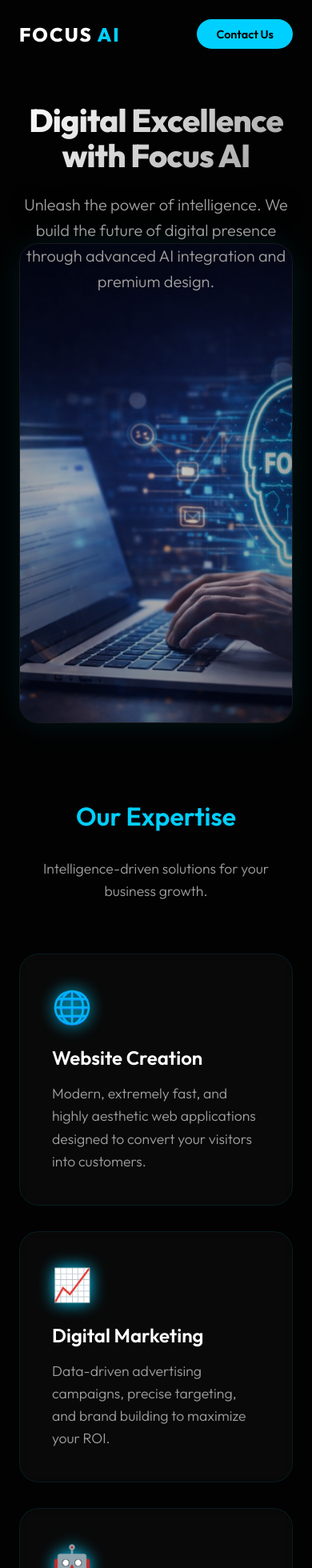
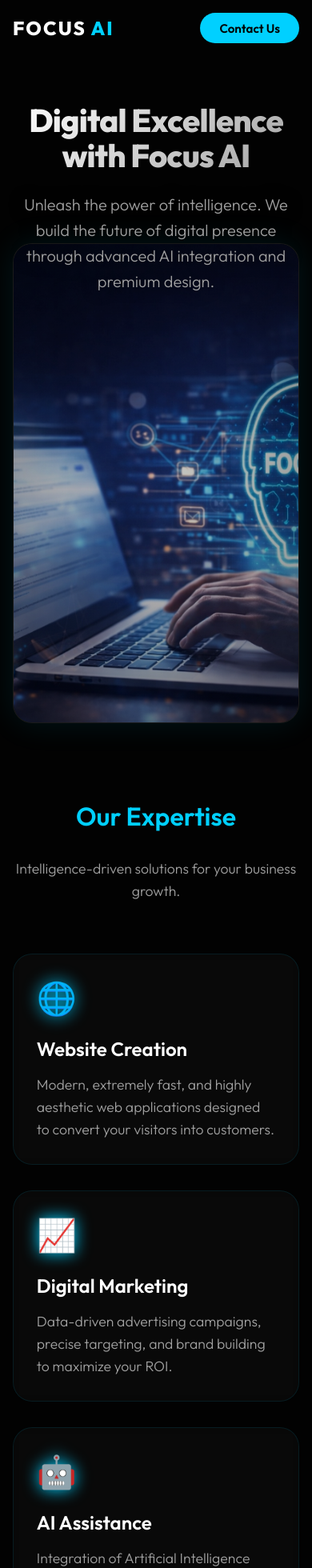
Before and after one commit to xristoskout/focusai, a Next.js app: page / in a window 390 px wide. Shown: the top 1960 px of the page at 80% size. Built offline with nearby package versions, Linux system fonts and the light colour scheme.

Commit message:
fix: center email button on mobile, add responsive styles

```diff
--- a/src/app/globals.css
+++ b/src/app/globals.css
@@ -189,6 +189,32 @@ footer {
   font-size: 0.9rem;
 }
 
+/* Mobile Responsive */
+@media (max-width: 768px) {
+  .container {
+    padding: 0 1rem;
+  }
+
+  section {
+    padding: 5rem 0;
+  }
+
+  .btn {
+    padding: 0.9rem 1.5rem;
+    font-size: 0.95rem !important;
+    word-break: break-word;
+    max-width: 100%;
+  }
+
+  .glass-card {
+    padding: 1.8rem;
+  }
+
+  nav {
+    padding: 1rem 0;
+  }
+}
+
 @keyframes fadeInUp {
   from {
     opacity: 0;
--- a/src/app/page.tsx
+++ b/src/app/page.tsx
@@ -74,9 +74,21 @@ export default function Home() {
           <div className="glass-card" style={{ maxWidth: '800px', margin: '0 auto', border: '1px solid rgba(0, 208, 255, 0.2)' }}>
             <h2>Let's build the future together</h2>
             <p style={{ marginBottom: '2.5rem' }}>Ready to transform your digital presence with Focus AI? Reach out to us today and let's create something extraordinary.</p>
-            <a href="mailto:focus@gogreecenow.com" className="btn btn-primary" style={{ fontSize: '1.2rem', background: '#00d0ff' }}>
-              ✉️ focus@gogreecenow.com
-            </a>
+            <div style={{ display: 'flex', justifyContent: 'center' }}>
+              <a
+                href="mailto:focus@gogreecenow.com"
+                className="btn btn-primary"
+                style={{
+                  fontSize: '1.1rem',
+                  background: '#00d0ff',
+                  wordBreak: 'break-all',
+                  textAlign: 'center',
+                  maxWidth: '100%'
+                }}
+              >
+                ✉️ focus@gogreecenow.com
+              </a>
+            </div>
           </div>
         </div>
       </section>
```
